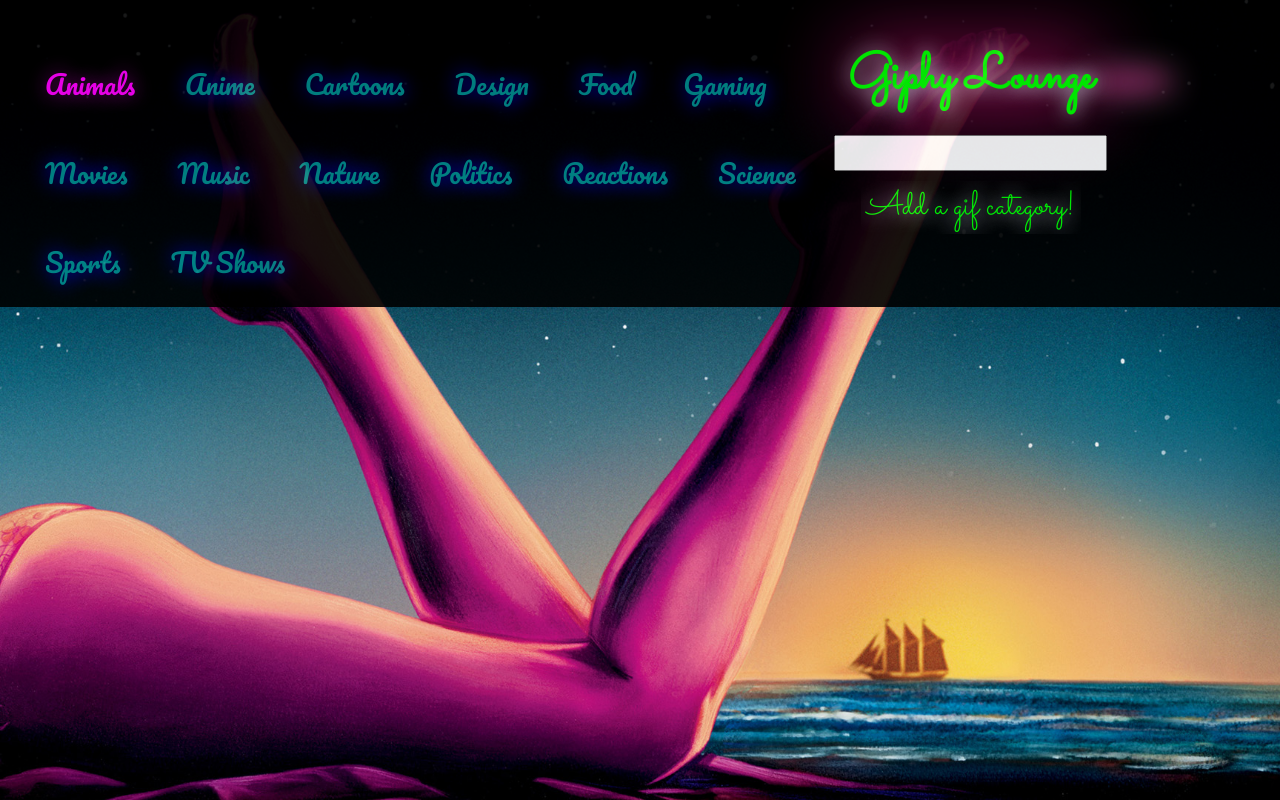
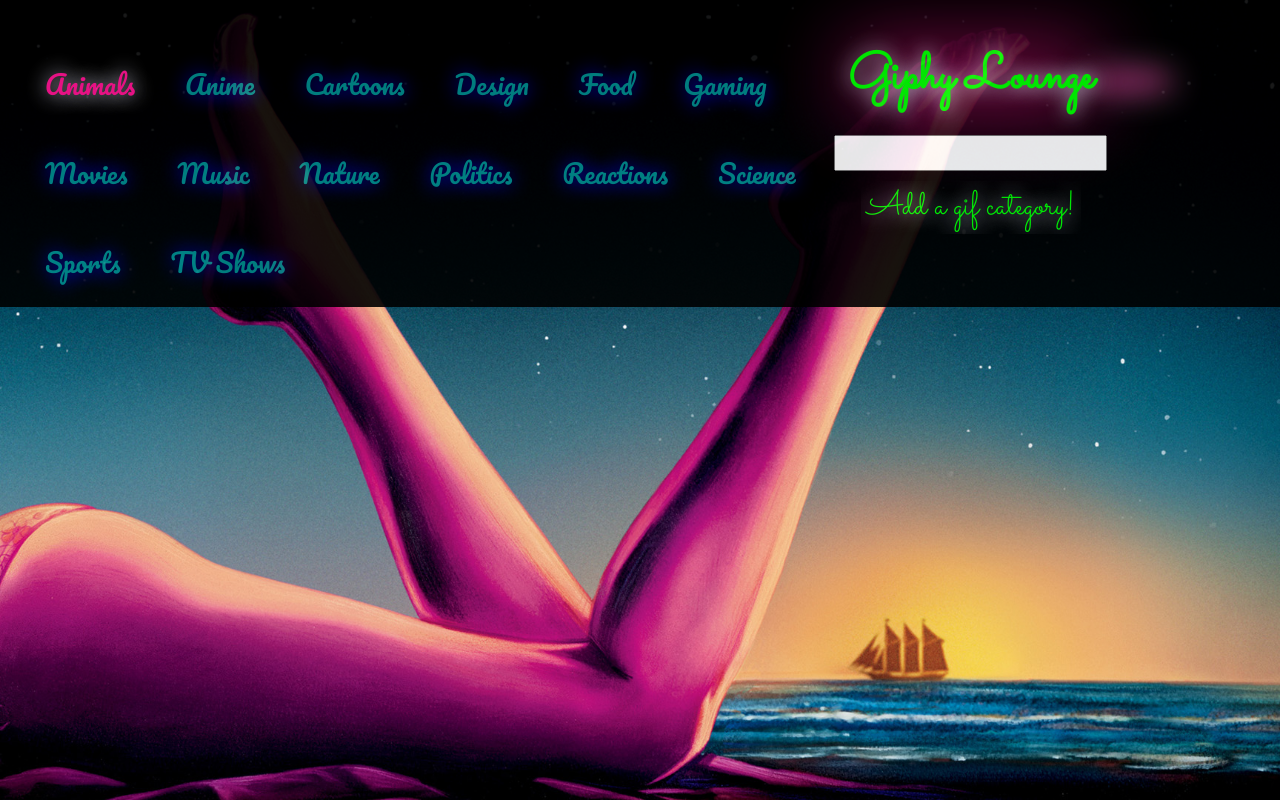
Before and after one commit to danielt812/GIPHYAPI, a plain HTML site: page index.html in a window 1280 px wide. In both pictures the pointer is over the element "Animals". Drawn offline with nearby package versions, Linux system fonts and the light colour scheme.

Commit message:
fixed hover

```diff
--- a/assets/css/style.css
+++ b/assets/css/style.css
@@ -67,8 +67,8 @@ header {
 .gifButton:hover {
     cursor: pointer;
     padding: 10px;
-    color: magenta;
-    text-shadow: 0 0 20px darkmagenta;
+    color: deeppink;
+    text-shadow: 0 0 20px lavender;
 }
 
 #addGif {
```
